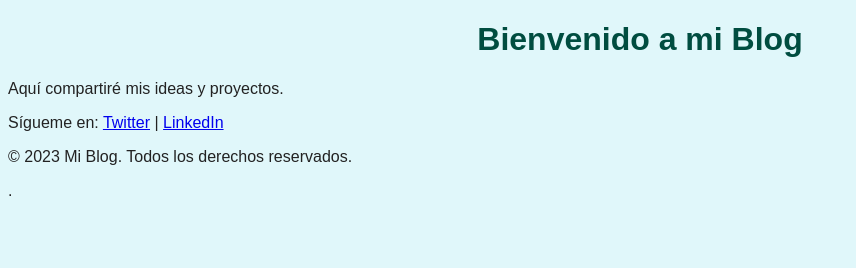
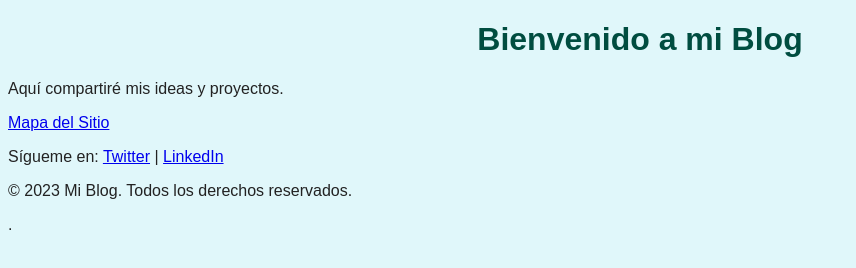
Before and after one commit to LittlePiDev/my-personal-blog, a plain HTML site: page index.html in a window 1280 px wide. Shown: the whole page, without its empty margins (0-856 px from the left). Drawn offline with Linux system fonts and the light colour scheme.

Commit message:
Añadido enlace

```diff
--- a/index.html
+++ b/index.html
@@ -7,6 +7,7 @@
     <p>Aquí compartiré mis ideas y proyectos.</p>
 </body>
 <footer>
+    <p><a href="#">Mapa del Sitio</a></p>
     <p>Sígueme en: <a href="#">Twitter</a> | <a href="#">LinkedIn</a></p>
     <p>&copy; 2023 Mi Blog. Todos los derechos reservados.</p>
 </footer>
```
